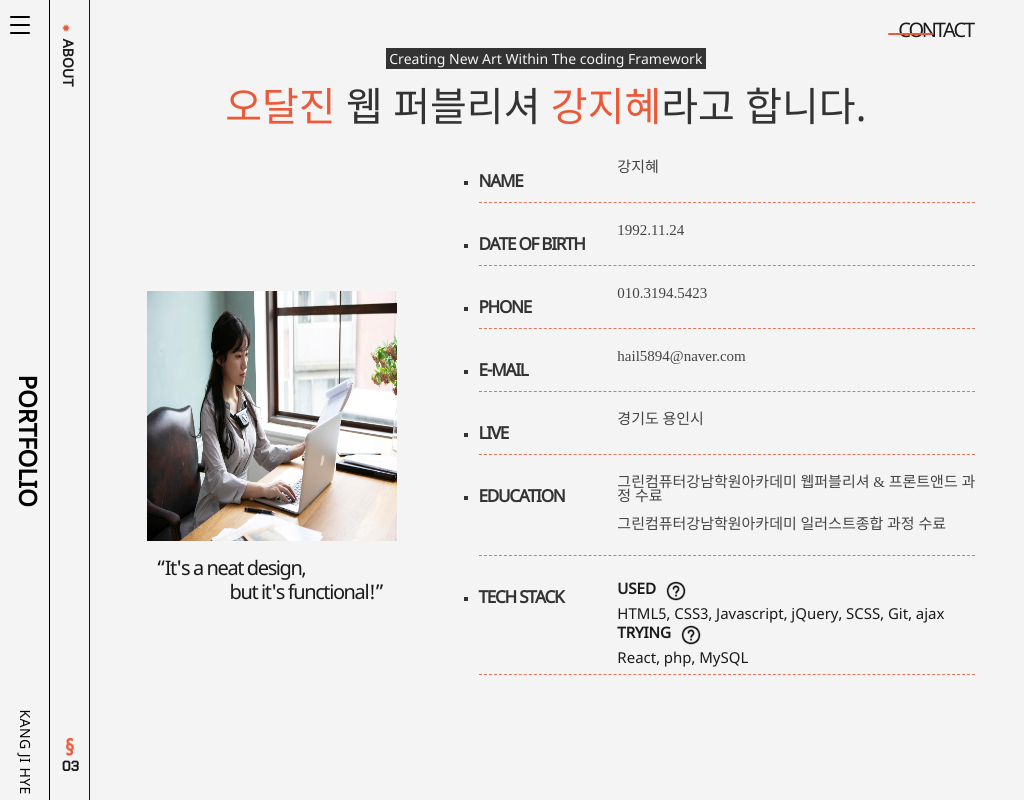
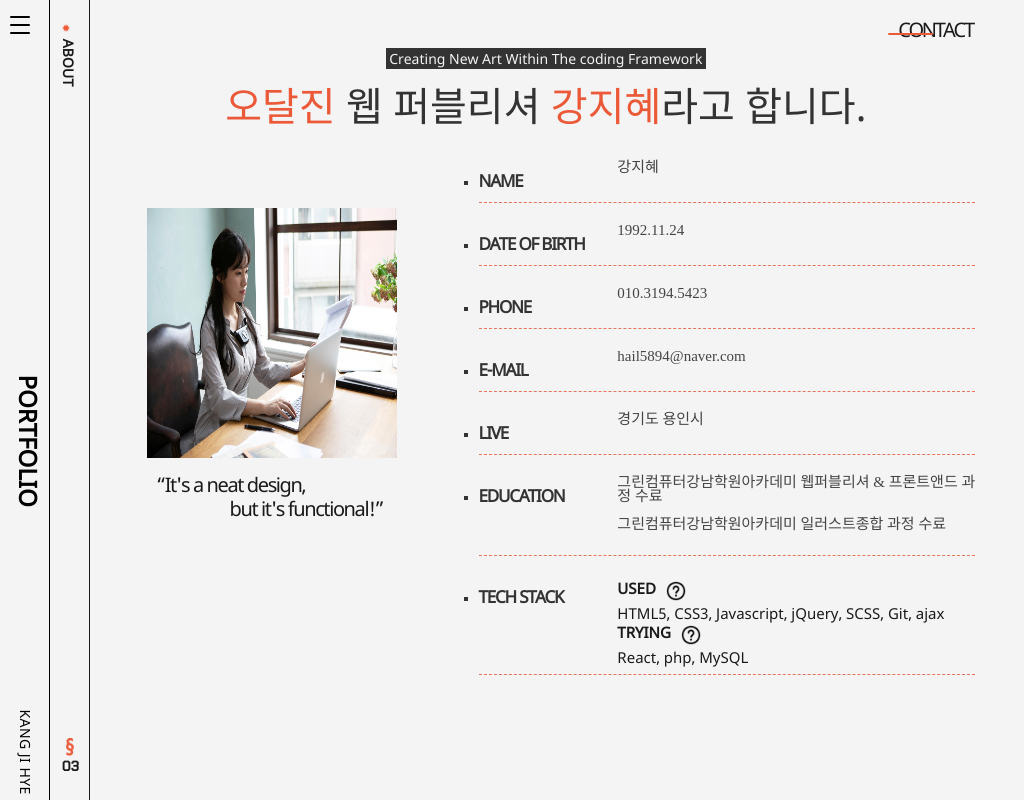
Before and after one commit to hail5894/portfolio, a plain HTML site: page about.html in a window 1024 px wide. Drawn offline with nearby package versions, Linux system fonts and the light colour scheme; a web font is replaced by a local one.

Commit message:
Update about.css

```diff
--- a/css/about.css
+++ b/css/about.css
@@ -484,9 +484,6 @@ main .resume .resume_1 .resume_1_hi li .resume_1_hi_1 .question p span {
         width: 100%;
     }
 
-    main .resume .resume_left{
-        padding-top: 30%
-    }
     main .resume .resume_left img{
         width: 250px;
         height: 250px;
```
